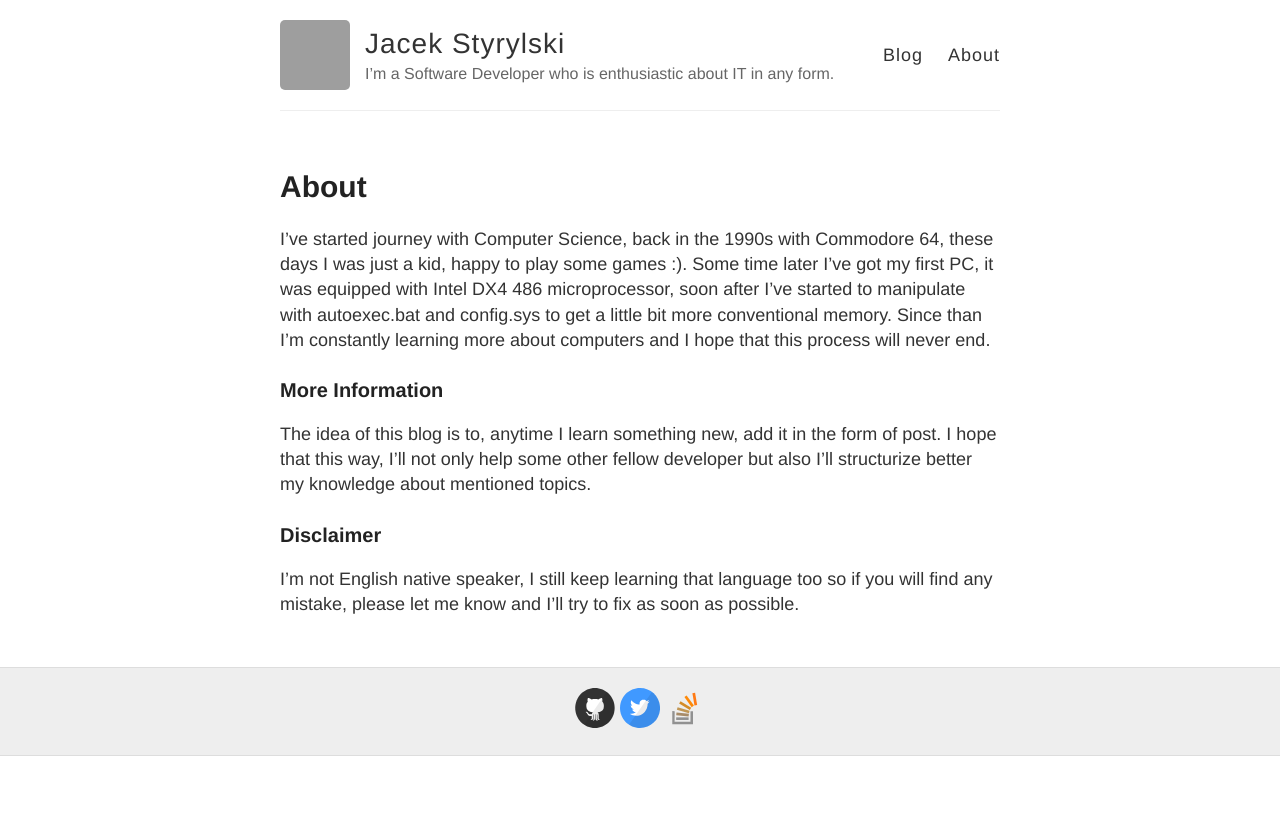
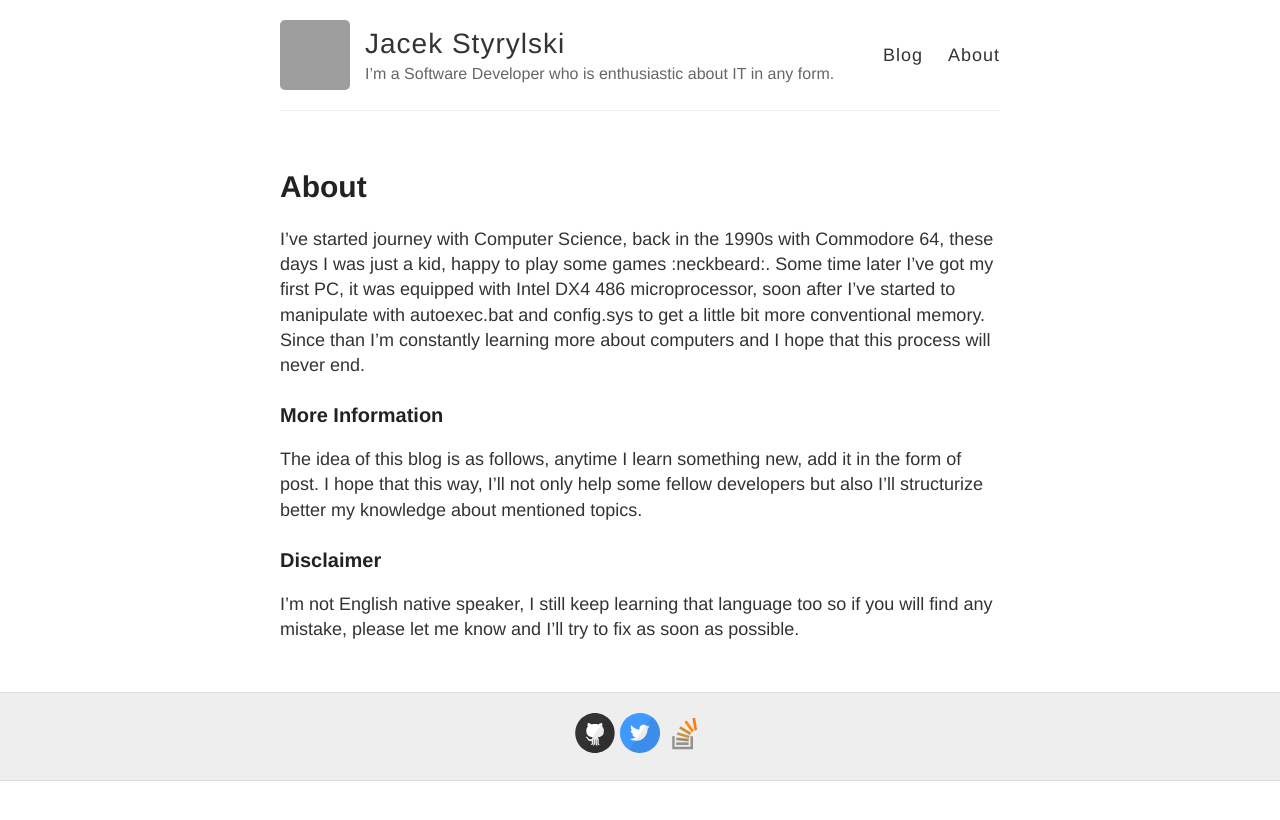
Before and after one commit to JacekStyrylski/jacekstyrylski.github.io, a Jekyll site: the page built from about.md, in a window 1280 px wide. Shown: the top 820 px of the page. Built offline with Jekyll 4.4.1, drawn with Linux system fonts in a browser that asks for light colours; grey boxes are pictures that could not be loaded.

Commit message:
reviewd about

```diff
--- a/about.md
+++ b/about.md
@@ -5,15 +5,15 @@ permalink: /about/
 ---
 
 I've started journey with Computer Science, back in the 1990s with Commodore 64,
-these days I was just a kid, happy to play some games :). Some time later I've got my first PC,
+these days I was just a kid, happy to play some games :neckbeard:. Some time later I've got my first PC,
 it was equipped with Intel DX4 486 microprocessor, soon after I've started to manipulate with
 autoexec.bat and config.sys to get a little bit more conventional memory. Since than I'm constantly
 learning more about computers and I hope that this process will never end.
 
 ### More Information
 
-The idea of this blog is to, anytime I learn something new, add it in the form of post. I hope that
-this way, I'll not only help some other fellow developer but also I'll structurize better my knowledge
+The idea of this blog is as follows, anytime I learn something new, add it in the form of post. I hope that
+this way, I'll not only help some fellow developers but also I'll structurize better my knowledge
 about mentioned topics.
 
 ### Disclaimer
```
